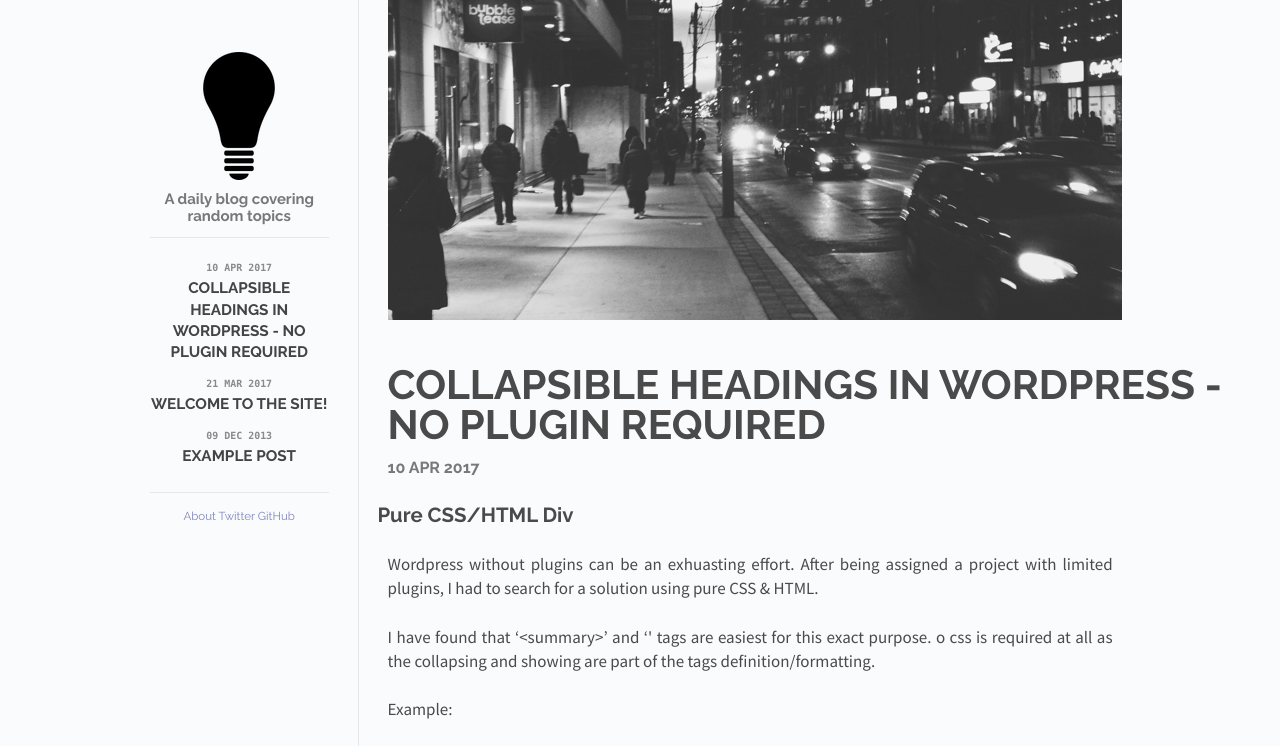
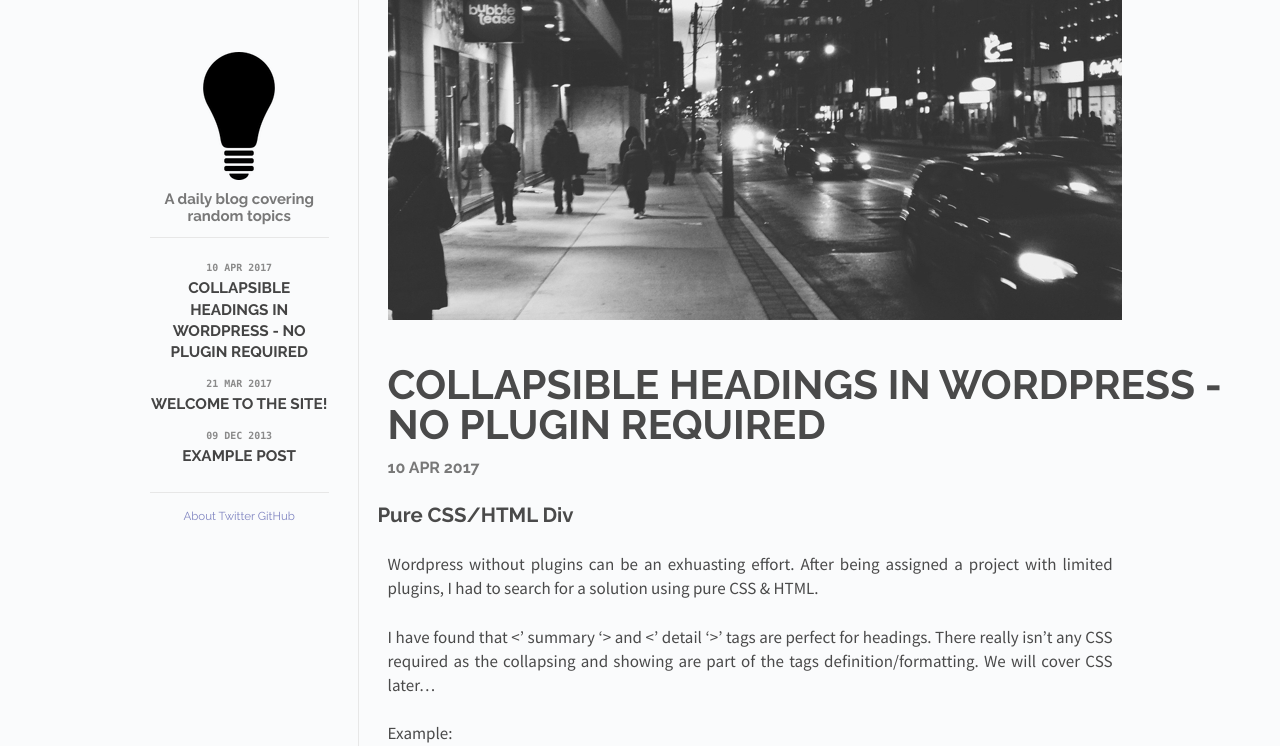
Before and after one commit to KayleKaupanger/whatshouldilearn.today, a Jekyll site: the page built from _posts/2017-04-10-wordpress-collapsible-heading.md, in a window 1280 px wide. Shown: the top 746 px of the page. Built offline with Jekyll 4.4.1, drawn with Linux system fonts in a browser that asks for light colours; grey boxes are pictures that could not be loaded.

Commit message:
Update 2017-04-10-wordpress-collapsible-heading.md

```diff
--- a/_posts/2017-04-10-wordpress-collapsible-heading.md
+++ b/_posts/2017-04-10-wordpress-collapsible-heading.md
@@ -10,7 +10,7 @@ categories: posts
 
 Wordpress without plugins can be an exhuasting effort.  After being assigned a project with limited plugins, I had to search for a solution using pure CSS & HTML.
 
-I have found that '<summary>' and '<detail>' tags are easiest for this exact purpose. o css is required at all as the collapsing and showing are part of the tags definition/formatting.
+I have found that <' summary '> and <' detail '>' tags are perfect for headings. There really isn't any CSS required as the collapsing and showing are part of the tags definition/formatting. We will cover CSS later...
 
 Example:
 
```
